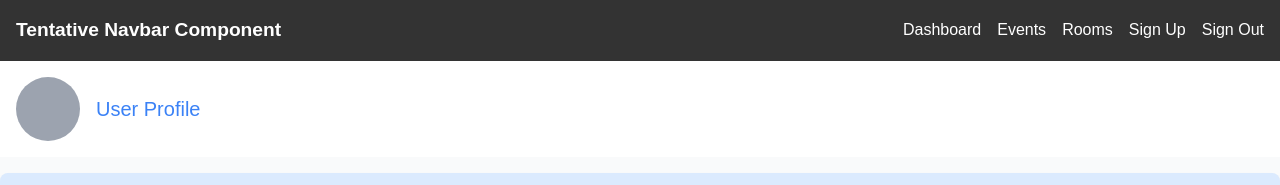
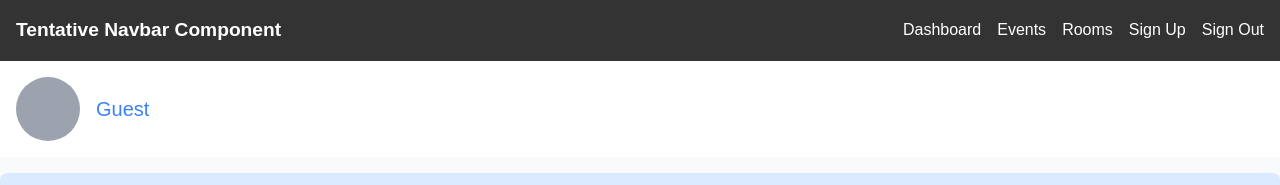
Before and after one commit to a2jensen/CSE-110-TritonMates, a Next.js app: page /dashboard in a window 1280 px wide. Shown: the top 185 px of the page. Built offline with nearby package versions, Linux system fonts and the light colour scheme; no server answers; the database is empty; sample sign-in values are in the browser's storage.

Commit message:
name displayed, points parameter added to firestore collection

```diff
--- a/app/api/auth/login.ts
+++ b/app/api/auth/login.ts
@@ -2,12 +2,13 @@ import { db } from '@/firebase/firebaseConfig';
 import { doc, collection, setDoc, getDoc } from "firebase/firestore";
 
 
-export async function addUserToFirestore (userId: string , userName: string, userDob: string) {
+export async function addUserToFirestore (userId: string, userName: string, userDob: string, points: number) {
     try {
       const userRef = doc(collection(db, "user"), userId);
       await setDoc(userRef, {
         name: userName,
         dateOfBirth: userDob,
+        points: points
       });
       console.log("User added to Firestore successfully!");
     } catch (error) {
--- a/app/dashboard/page.tsx
+++ b/app/dashboard/page.tsx
@@ -1,4 +1,4 @@
-"use client"
+"use client";
 import Link from "next/link";
 import Navbar from "../../components/navbar";
 import TaskBoard from "../../components/tasks/taskBoard/taskBoard";
@@ -6,17 +6,41 @@ import EventsManager from "@/components/events/eventsManager";
 import { useEffect, useState } from "react";
 import { useRouter } from "next/navigation";
 import { auth, onAuthStateChanged, User } from "../../firebase/firebaseConfig";
-
+import { doc, getDoc } from "firebase/firestore";
+import { db } from "../../firebase/firebaseConfig";
 
 export default function Home() {
   const router = useRouter();
   const [loading, setLoading] = useState(true);
   const [user, setUser] = useState<User | null>(null);
+  const [name, setName] = useState("Guest"); // State to hold the user's name
+
+  // Move the fetchNameFromFirestore function here
+  const fetchNameFromFirestore = async (uid: string) => {
+    try {
+      // Reference the document in Firestore
+      const userDocRef = doc(db, "user", uid);
+      const userSnap = await getDoc(userDocRef);
+
+      if (userSnap.exists()) {
+        const fetchedName = userSnap.data().name; // Access the `name` field
+        console.log(`Name from Firestore: ${fetchedName}`);
+        setName(fetchedName); // Update the name state
+      } else {
+        console.error("No such document in Firestore!");
+        setName("Guest");
+      }
+    } catch (error) {
+      console.error("Error fetching user data from Firestore:", error);
+      setName("Guest");
+    }
+  };
 
   useEffect(() => {
     const unsubscribe = onAuthStateChanged(auth, (currentUser) => {
       if (currentUser) {
         setUser(currentUser);
+        fetchNameFromFirestore(currentUser.uid); // Fetch the name from Firestore
         setLoading(false);
       } else {
         router.push("/");
@@ -34,13 +58,19 @@ export default function Home() {
   return (
     <div className="min-h-screen bg-gray-50">
       <div className="bg-white p-4 mb-4 flex items-center gap-4">
-        <Link className="text-blue-500 hover:underline" href="/user"><div className="w-16 h-16 bg-gray-400 rounded-full"></div></Link>
-        <h2 className="text-xl"><Link className="text-blue-500 hover:underline" href="/user">User Profile</Link></h2>
+        <Link className="text-blue-500 hover:underline" href="/user">
+          <div className="w-16 h-16 bg-gray-400 rounded-full"></div>
+        </Link>
+        <h2 className="text-xl">
+          <Link className="text-blue-500 hover:underline" href="/user">
+            {name} {/* Displays the name from our User collection on firestore. */}
+          </Link>
+        </h2>
       </div>
 
       <div className="space-y-6">
         <TaskBoard />
-        <EventsManager/>
+        <EventsManager />
       </div>
     </div>
   );
--- a/app/signup/about-usr/page.tsx
+++ b/app/signup/about-usr/page.tsx
@@ -6,8 +6,7 @@ import { useRouter } from 'next/navigation';
 import { useState } from 'react';
 import { addUserToFirestore } from '@/app/api/auth/login';
 import firebase from 'firebase/app';
-import { auth } from '@/firebase/firebaseConfig';
-
+import { auth, onAuthStateChanged, User } from "../../../firebase/firebaseConfig";
 
 // run "npm run dev" in CSE-110-GROUP1 folder to start the website
 
@@ -15,7 +14,7 @@ export default function AboutUser() {
   const router = useRouter();
   const [name, setName] = useState('');
   const [date, setDate] = useState('');
-
+  const [points, setPoints] = useState(0);
   const handleSubmit = async (e: React.FormEvent<HTMLFormElement>) => {
     e.preventDefault();
     console.log("Name: ", name);
@@ -30,13 +29,11 @@ export default function AboutUser() {
     }
 
     // Replace this with actual user ID from Google Auth
-    const userId = auth.currentUser.uid;
-    // THERE IS AN ERROR IN CASE CURRENT USER IS NULL BUT IT CANNOT BE NULL.
-    await addUserToFirestore(userId, name, date);
+    const userId = auth.currentUser?.uid || "Guest";
+    await addUserToFirestore(userId, name, date, points);
 
     router.push('/dashboard');
   };
-
 
 
   return (
--- a/components/navbar.tsx
+++ b/components/navbar.tsx
@@ -12,7 +12,6 @@ import { auth, provider, signInWithPopup, signOut, User, onAuthStateChanged } fr
 // Put this component in sites that need it
 export default function Navbar() {
     const router = useRouter();
-
     const [user, setUser] = useState<User | null>(null);
     const handleSignOut = async () => {
         try {
```
